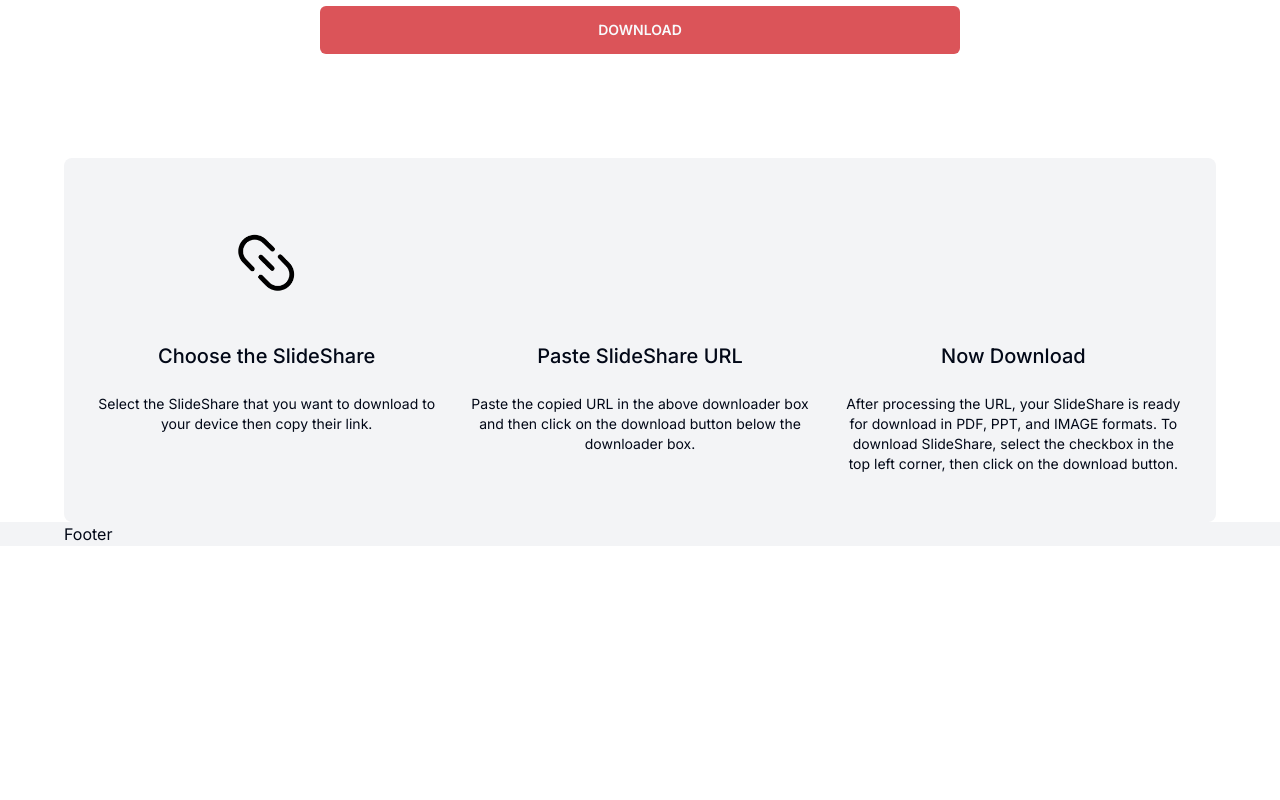
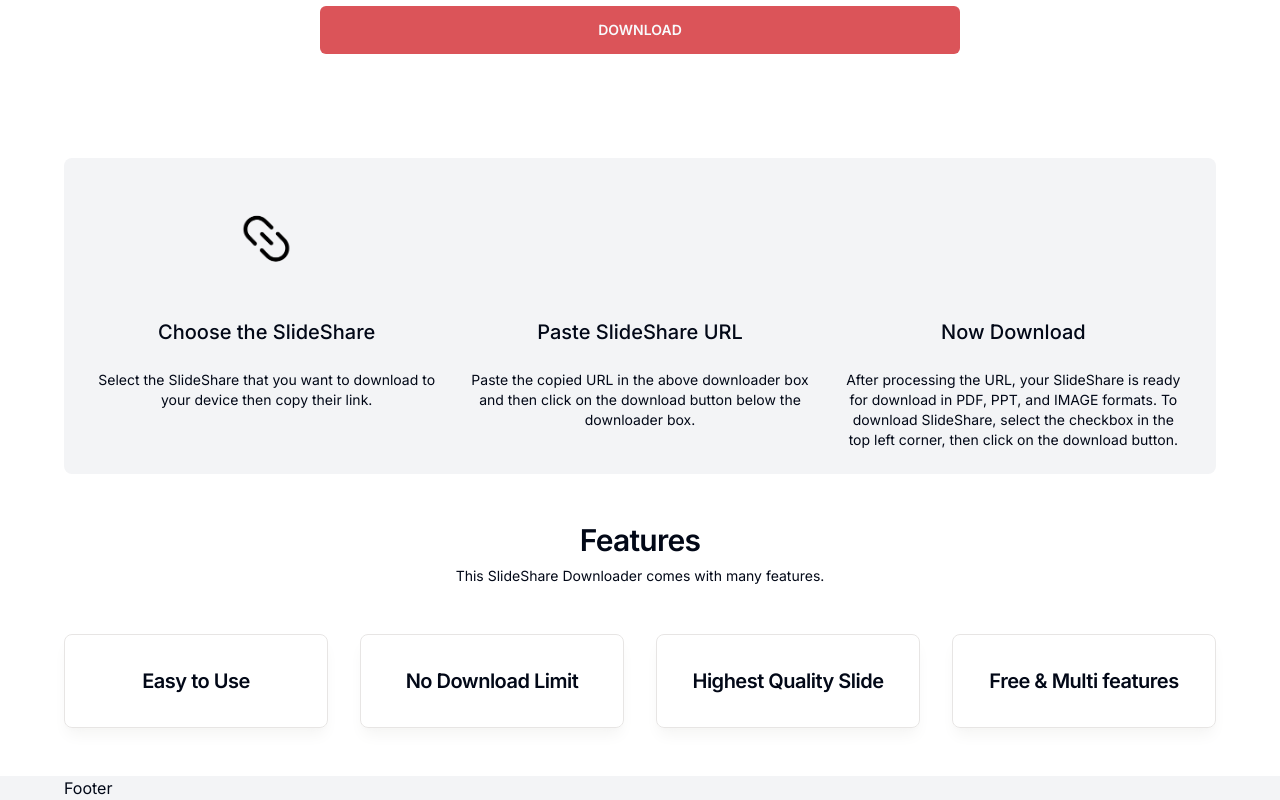
Before and after one commit to iRajatDas/slideshare-downloader, a Next.js app: page /en in a window 1280 px wide. Shown: the part 388-1188 px from the top of the page. Before the commit the page ends 934 px from the top, so only its background shows below. Built offline with nearby package versions, Linux system fonts and the light colour scheme.

Commit message:
added features

```diff
--- a/app/(root)/[lang]/page.tsx
+++ b/app/(root)/[lang]/page.tsx
@@ -3,6 +3,7 @@ import { dictionary } from '@/content';
 import SlideForm from '@/components/form';
 import DataGrid from '@/components/grid';
 import GuideSection from '@/components/section/guide';
+import Features from '@/components/section/features';
 
 const _getSlides = async (url: string) => {
   const slides = await axios.post('/api/download', { url: url });
@@ -24,6 +25,7 @@ async function Page({ params }: { params: { lang: string } }) {
       </section>
       <DataGrid />
       <GuideSection />
+      <Features />
     </div>
   );
 }
--- /dev/null
+++ b/src/components/section/features.tsx
@@ -0,0 +1,42 @@
+import React from 'react';
+
+const Features = () => {
+  return (
+    <section className="py-12">
+      <div className="space-y-6 sm:space-y-12">
+        <div className="space-y-2 text-center">
+          <h2 className="font-semibold text-2xl md:text-3xl tracking-tight">
+            Features
+          </h2>
+          <p className="text-xs md:text-sm">
+            This SlideShare Downloader comes with many features.
+          </p>
+        </div>
+        <div className="grid grid-cols-1 sm:grid-cols-2 md:grid-cols-4 gap-4 md:gap-8">
+          <div className="p-5 md:py-8 px-4 text-center shadow-lg shadow-stone-100 border border-stone-200 rounded-lg">
+            <h2 className="font-semibold text-base md:text-xl tracking-tight">
+              Easy to Use
+            </h2>
+          </div>
+          <div className="p-5 md:py-8 px-4 text-center shadow-lg shadow-stone-100 border border-stone-200 rounded-lg">
+            <h2 className="font-semibold text-base md:text-xl tracking-tight">
+              No Download Limit
+            </h2>
+          </div>
+          <div className="p-5 md:py-8 px-4 text-center shadow-lg shadow-stone-100 border border-stone-200 rounded-lg">
+            <h2 className="font-semibold text-base md:text-xl tracking-tight">
+              Highest Quality Slide
+            </h2>
+          </div>
+          <div className="p-5 md:py-8 px-4 text-center shadow-lg shadow-stone-100 border border-stone-200 rounded-lg">
+            <h2 className="font-semibold text-base md:text-xl tracking-tight">
+              Free & Multi features
+            </h2>
+          </div>
+        </div>
+      </div>
+    </section>
+  );
+};
+
+export default Features;
--- a/src/components/section/guide.tsx
+++ b/src/components/section/guide.tsx
@@ -18,17 +18,15 @@ const GuideItem: React.FC<GuideItemProps> = ({
   description,
 }) => {
   return (
-    <div className="space-y-6 flex flex-col items-center">
+    <div className="space-y-4 md:space-y-6 flex flex-col items-center py-6">
       <Image
         alt={alt}
         src={imageSrc}
         height={200}
         width={200}
-        className="h-28 w-44 object-cover"
+        className="h-28 w-28 md:w-36 object-cover"
       />
-      <h3 className="text-lg text-center sm:text-xl font-medium">
-        {heading}
-      </h3>
+      <h3 className="text-lg text-center sm:text-xl font-medium">{heading}</h3>
       <p className="text-center text-xs md:text-sm">{description}</p>
     </div>
   );
@@ -36,7 +34,7 @@ const GuideItem: React.FC<GuideItemProps> = ({
 
 const GuideSection: React.FC = () => {
   return (
-    <section className="bg-gray-100 py-12 rounded-lg">
+    <section className="bg-gray-100 rounded-lg">
       <div className="grid grid-cols-1 sm:grid-cols-2 md:grid-cols-3 gap-4 sm:gap-5 md:gap-8 px-4 md:px-8">
         <GuideItem
           imageSrc={copy}
```
